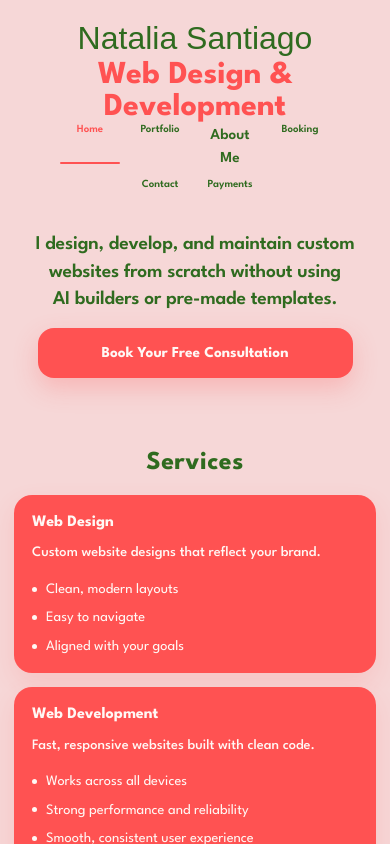
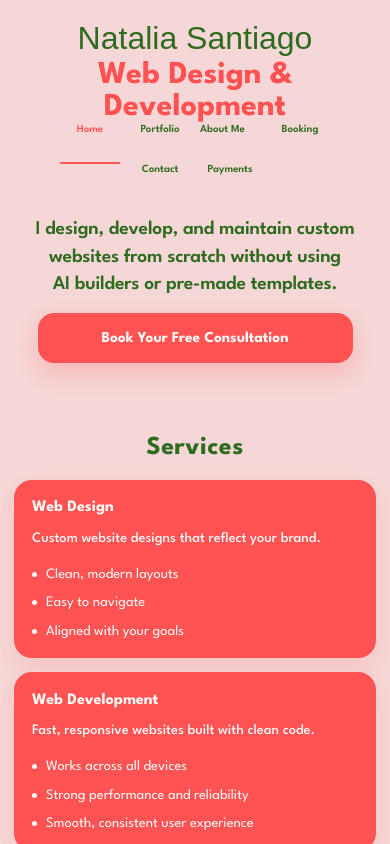
Before and after one commit to natalia-santiago/myportfolio-site, a Next.js app: page / in a window 390 px wide. Shown: the top 844 px of the page. Built offline with nearby package versions, Linux system fonts and the light colour scheme; a web font is replaced by a local one.

Commit message:
About Me navigation button bug fixed

```diff
--- a/app/globals.css
+++ b/app/globals.css
@@ -136,6 +136,10 @@ a {
   font-weight: 700;
   color: var(--green);
   transition: opacity 0.2s ease;
+}
+
+.nav-link-text {
+  display: inline-block;
 }
 
 .nav-link:hover {
@@ -2927,7 +2931,8 @@ a {
   }
 
   .main-menu a,
-  .nav-link {
+  .nav-link,
+  .nav-dropdown-trigger {
     display: flex !important;
     align-items: flex-start;
     justify-content: center;
@@ -2936,6 +2941,11 @@ a {
     line-height: 1.05 !important;
     white-space: normal !important;
     text-align: center;
+  }
+
+  .nav-link-text {
+    display: block;
+    width: 100%;
   }
 
   .nav-dropdown-menu {
@@ -3217,7 +3227,7 @@ a {
   .work-title,
   .personal-projects-title,
   .personal-projects-section .work-title {
-    padding-left: 2px;
+    padding-left: 4px;
     padding-right: 2px;
     margin-left: 2px;
   }
@@ -3811,7 +3821,8 @@ a {
   }
 
   .nav-link,
-  .main-menu a {
+  .main-menu a,
+  .nav-dropdown-trigger {
     font-size: 0.68rem !important;
     line-height: 1.02 !important;
   }
--- a/components/Header.tsx
+++ b/components/Header.tsx
@@ -7,14 +7,12 @@ export default function Header() {
   const pathname = usePathname();
 
   const isActive = (href: string) => {
-  if (href === "/") return pathname === "/";
+    if (href === "/") return pathname === "/";
 
-  // Exact match for About Overview
-  if (href === "/about") return pathname === "/about";
+    if (href === "/about") return pathname === "/about";
 
-  // Everything else can use startsWith
-  return pathname.startsWith(href);
-};
+    return pathname.startsWith(href);
+  };
 
   const isAboutActive = pathname.startsWith("/about");
 
@@ -34,7 +32,7 @@ export default function Header() {
                 className={isActive("/") ? "active-menu-link" : ""}
                 style={{ color: isActive("/") ? "var(--coral)" : "var(--green)" }}
               >
-                Home
+                <span className="nav-link-text">Home</span>
               </Link>
             </li>
 
@@ -46,19 +44,25 @@ export default function Header() {
                   color: isActive("/portfolio") ? "var(--coral)" : "var(--green)",
                 }}
               >
-                Portfolio
+                <span className="nav-link-text">Portfolio</span>
               </Link>
             </li>
 
             <li className="nav-dropdown">
               <button
                 type="button"
-                className={isAboutActive ? "nav-dropdown-trigger active-menu-link" : "nav-dropdown-trigger"}
+                className={
+                  isAboutActive
+                    ? "nav-dropdown-trigger active-menu-link"
+                    : "nav-dropdown-trigger"
+                }
                 style={{
                   color: isAboutActive ? "var(--coral)" : "var(--green)",
                 }}
+                aria-haspopup="menu"
+                aria-expanded={isAboutActive ? true : undefined}
               >
-                About Me
+                <span className="nav-link-text">About Me</span>
               </button>
 
               <div className="nav-dropdown-menu">
@@ -148,7 +152,7 @@ export default function Header() {
                   color: isActive("/booking") ? "var(--coral)" : "var(--green)",
                 }}
               >
-                Booking
+                <span className="nav-link-text">Booking</span>
               </Link>
             </li>
 
@@ -160,7 +164,7 @@ export default function Header() {
                   color: isActive("/contact") ? "var(--coral)" : "var(--green)",
                 }}
               >
-                Contact
+                <span className="nav-link-text">Contact</span>
               </Link>
             </li>
 
@@ -172,7 +176,7 @@ export default function Header() {
                   color: isActive("/payments") ? "var(--coral)" : "var(--green)",
                 }}
               >
-                Payments
+                <span className="nav-link-text">Payments</span>
               </Link>
             </li>
           </ul>
```
